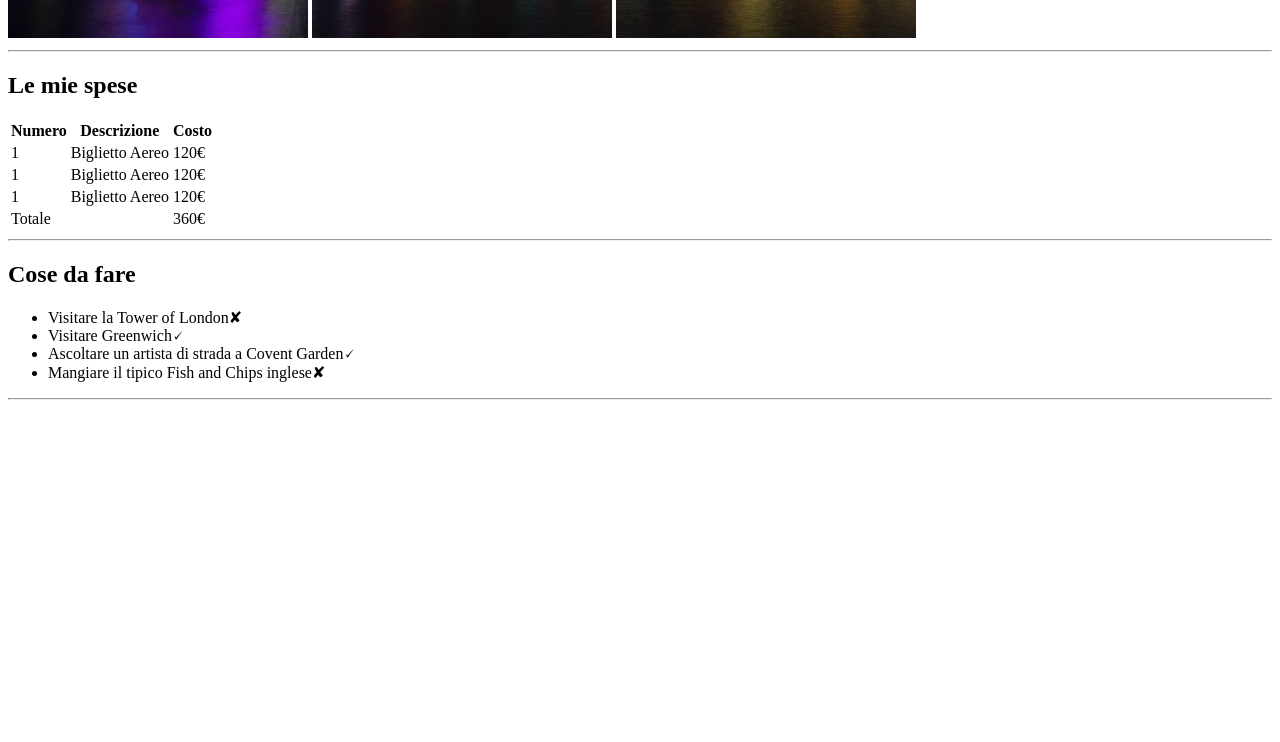
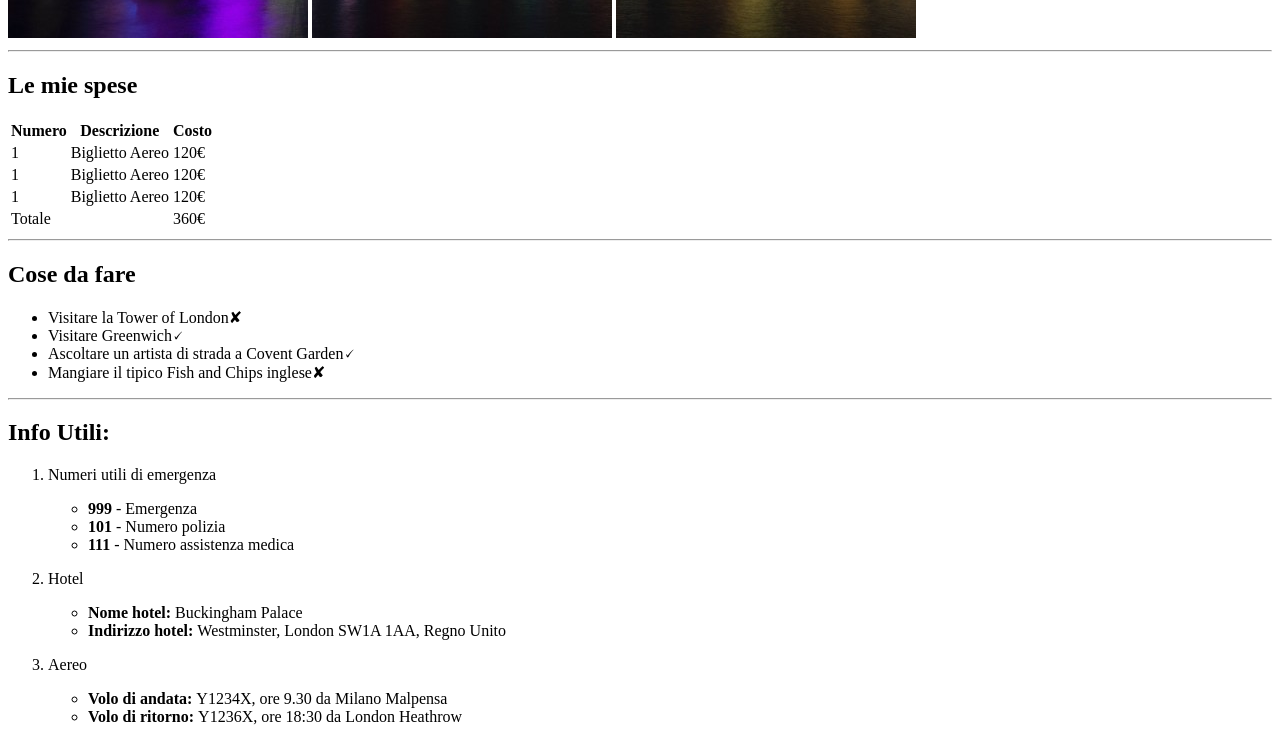
Before and after one commit to marcocareddu/html-london-trip, a plain HTML site: page index.html in a window 1280 px wide. Shown: the part 642-1384 px from the top of the page. Before the commit the page ends 1050 px from the top, so only its background shows below. Drawn offline with Linux system fonts and the light colour scheme.

Commit message:
added info part and div

```diff
--- a/index.html
+++ b/index.html
@@ -26,6 +26,7 @@
         <main>
 
             <!-- Le spese -->
+            <div id="spese">
                 <h2>Le mie spese</h2>
                 <!-- Tabella spese -->
                 <table>
@@ -64,10 +65,11 @@
                     </tfoot>
                 </table> <!--Non ho commentato le varie sezioni della tabella perché mi sembrava ridondante, lo dice già il tag-->
                 <hr>
-
-            <!-- Inizio parte todo -->
+            </div>
+            <!-- Parte todo -->
+            <div id="todo">
                 <h2>Cose da fare</h2>
-            <!-- Inizio lista non ordinata -->
+                <!-- Lista non ordinata -->
                 <ul>
                     <li>Visitare la Tower of London&#10008;</li>
                     <li>Visitare Greenwich&#128504;</li>
@@ -75,7 +77,37 @@
                     <li>Mangiare il tipico Fish and Chips inglese&#10008;</li>
                 </ul>
                 <hr>
-
+            </div>
+            <!-- Parte Info -->
+            <div id="info">
+                <h2>Info Utili:</h2>
+                <!-- Lista ordinata -->
+                <ol>
+                    <li>
+                        <p>Numeri utili di emergenza</p>
+                        <!-- Lista innestata unordered -->
+                        <ul>
+                            <li><strong>999 </strong>- Emergenza</li>
+                            <li><strong>101 </strong>- Numero polizia</li>
+                            <li><strong>111 </strong>- Numero assistenza medica</li>
+                        </ul>
+                    </li>
+                    <li>
+                        <p>Hotel</p>
+                        <ul>
+                            <li><b>Nome hotel: </b>Buckingham Palace</li>
+                            <li><strong>Indirizzo hotel: </strong>Westminster, London SW1A 1AA, Regno Unito</li>
+                        </ul>
+                    </li>
+                    <li>
+                        <p>Aereo</p>
+                        <ul>
+                            <li><b>Volo di andata: </b>Y1234X, ore 9.30 da Milano Malpensa</li>
+                            <li><b>Volo di ritorno: </b>Y1236X, ore 18:30 da London Heathrow</li>
+                        </ul>
+                    </li>
+                </ol>
+            </div>
         </main>
     </body>
 </html>
```
Lines whose indentation alone changed are shown as unchanged.
